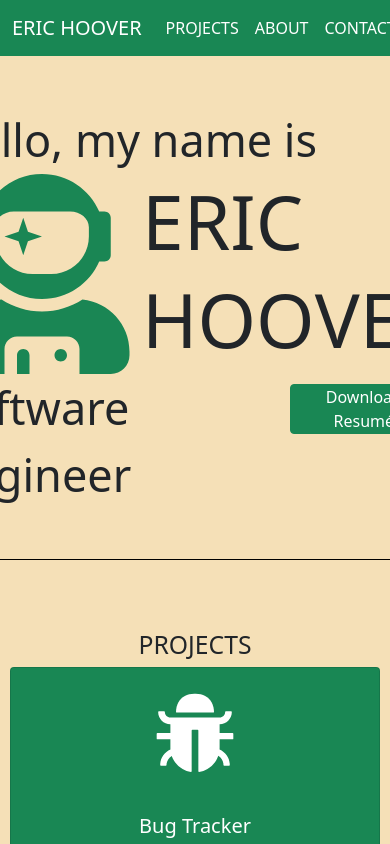
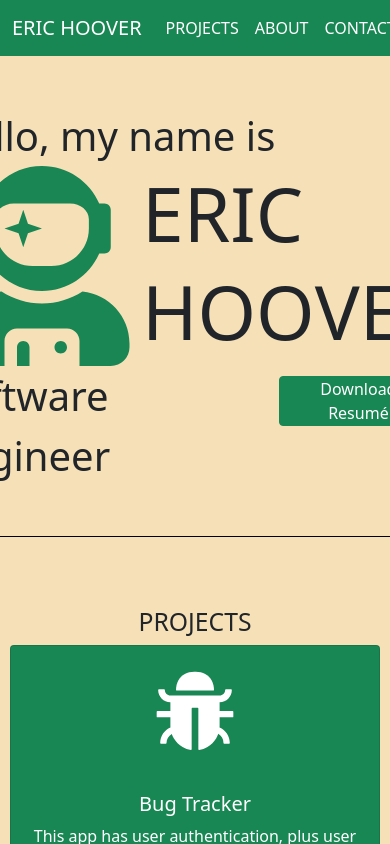
Before and after one commit to ehoover3/my-portfolio, a React (Create React App) app: page / in a window 390 px wide. Shown: the top 844 px of the page. Built offline with nearby package versions, Linux system fonts and the light colour scheme.

Commit message:
updated home section text to be mobile responsive

```diff
--- a/src/layouts/Home.js
+++ b/src/layouts/Home.js
@@ -29,7 +29,7 @@ export default function Home(props) {
       }}
     >
       <div>
-        <div style={{ fontSize: "45px" }}>Hello, my name is</div>
+        <div style={{ fontSize: "40px" }}>Hello, my name is</div>
         <div style={{ display: "flex", alignItems: "center" }}>
           <FaUserAstronaut style={{ fontSize: "200px", color: theme.style.primaryColor }} />
           <div style={{ display: "flex", flexDirection: "column", alignItems: "flex-start" }}>
@@ -39,7 +39,7 @@ export default function Home(props) {
         </div>
 
         <div style={{ display: "flex" }}>
-          <div style={{ fontSize: "45px" }}>Software Engineer</div>
+          <div style={{ fontSize: "40px" }}>Software Engineer</div>
           <Button
             variant={theme.style.bootstrap}
             type='submit'
```
